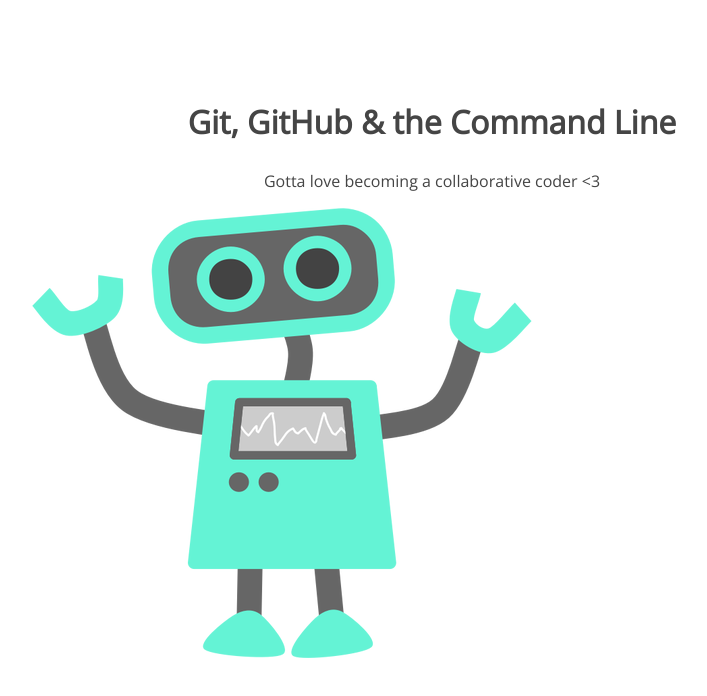
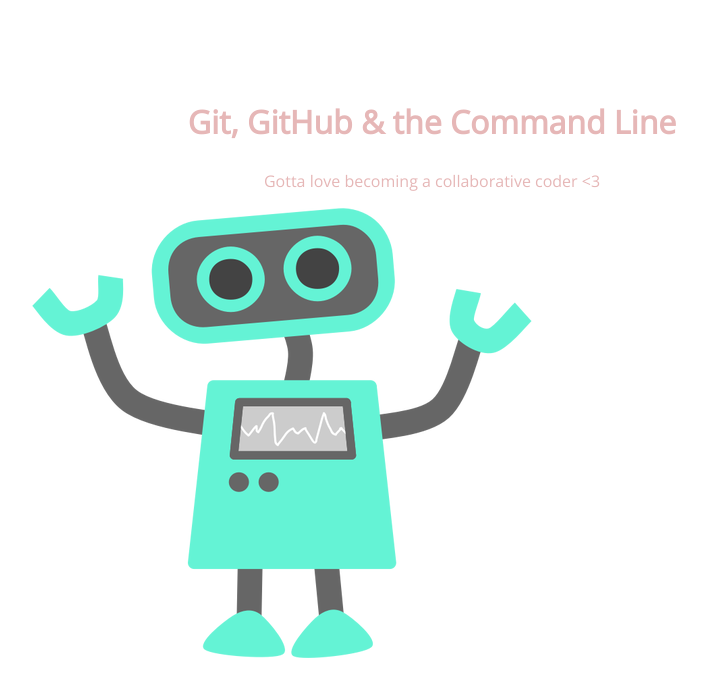
Before and after one commit to baconsizzle6/105-project, a plain HTML site: page index.html in a window 1280 px wide. Shown: the whole page, without its empty margins (208-915 px from the left). Drawn offline with nearby package versions, Linux system fonts and the light colour scheme.

Commit message:
changed the color of the header

```diff
--- a/css/style.css
+++ b/css/style.css
@@ -5,7 +5,7 @@
 section h1,
 section p {
 	text-align: center;
-	color: #454545;
+	color: #e6b7b7;
 }
 section h1 {
 	font: 32px 'Open Sans';
```
